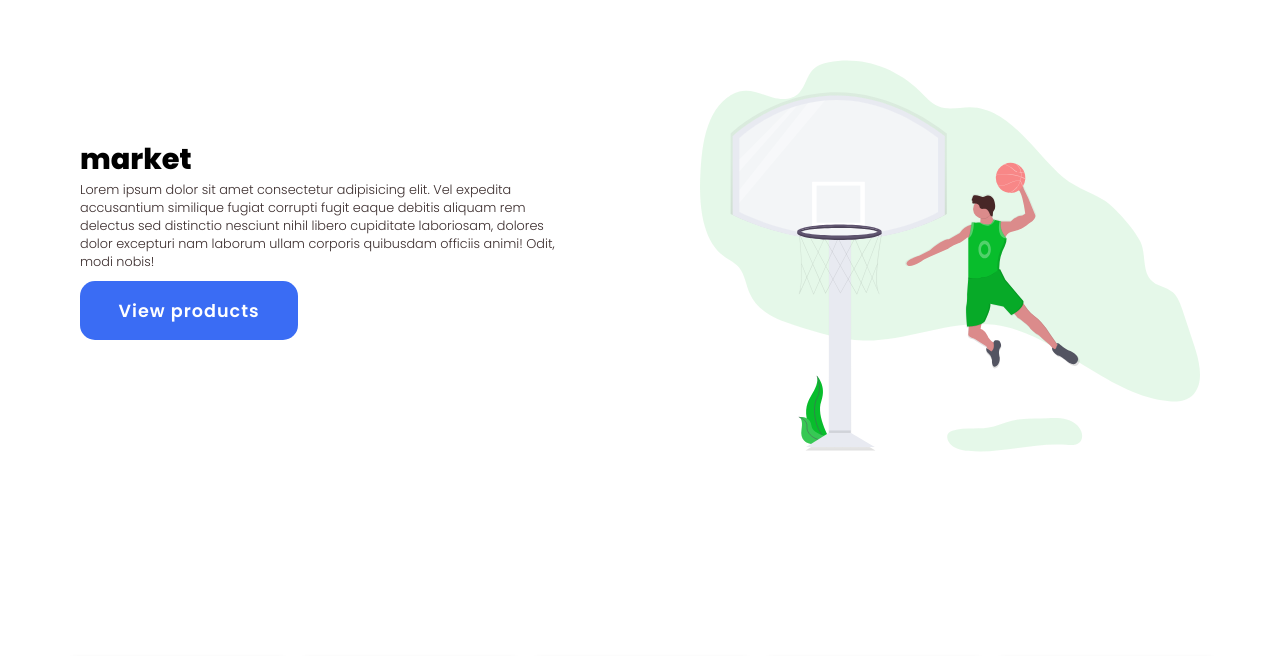
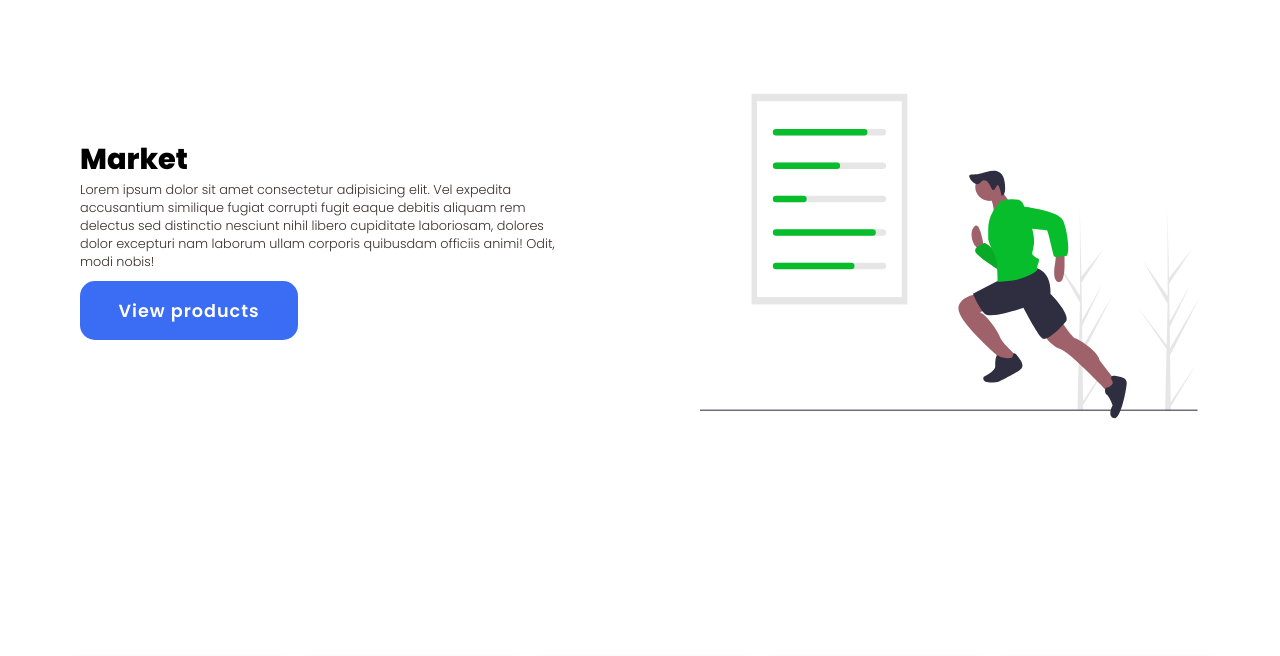
Before and after one commit to Ahmed-Khaled-JS/gam3a, a plain HTML site: page index.html in a window 1280 px wide. Shown: the part 141-797 px from the top of the page. Drawn offline with Linux system fonts and the light colour scheme.

Commit message:
el gamal

```diff
--- a/index.html
+++ b/index.html
@@ -13,11 +13,11 @@
     <div class="container">
         <div class="layot">
             <div class="left">
-                <h2>market</h2>
+                <h2>Market</h2>
                 <p>Lorem ipsum dolor sit amet consectetur adipisicing elit. Vel expedita accusantium similique fugiat corrupti fugit eaque debitis aliquam rem delectus sed distinctio nesciunt nihil libero cupiditate laboriosam, dolores dolor excepturi nam laborum ullam corporis quibusdam officiis animi! Odit, modi nobis!</p>
                 <a href="#id" class="main-btn">View products</a>
             </div>
-            <div class="right"><img src="/gam3a/images/undraw_basketball_agx4.svg" alt=""></div>
+            <div class="right"><img src="/gam3a/images/1.svg" alt=""></div>
         </div>
             <div class="grid" id="id"></div>
     </div>
```
Also changed, not shown: images/1.svg (added).
